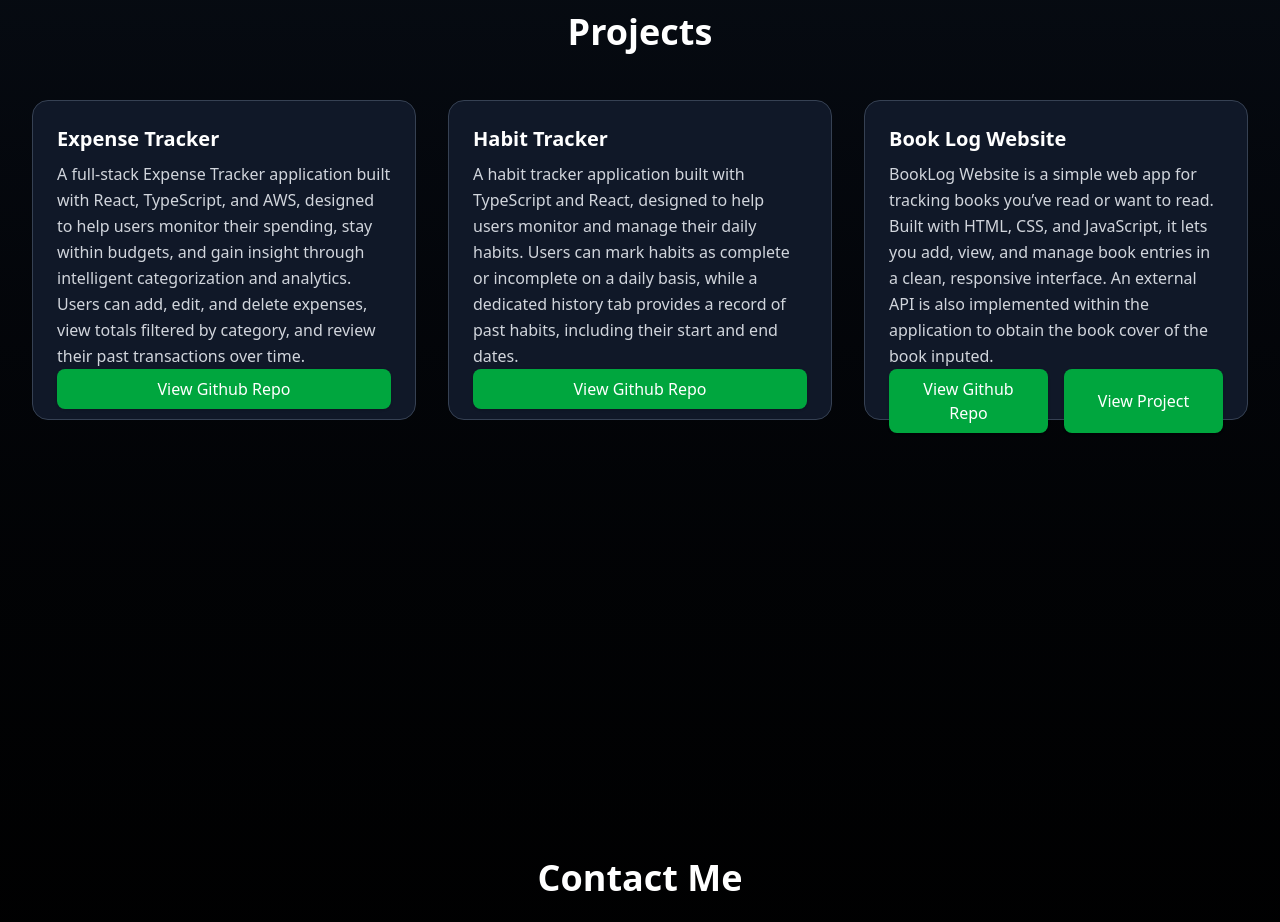
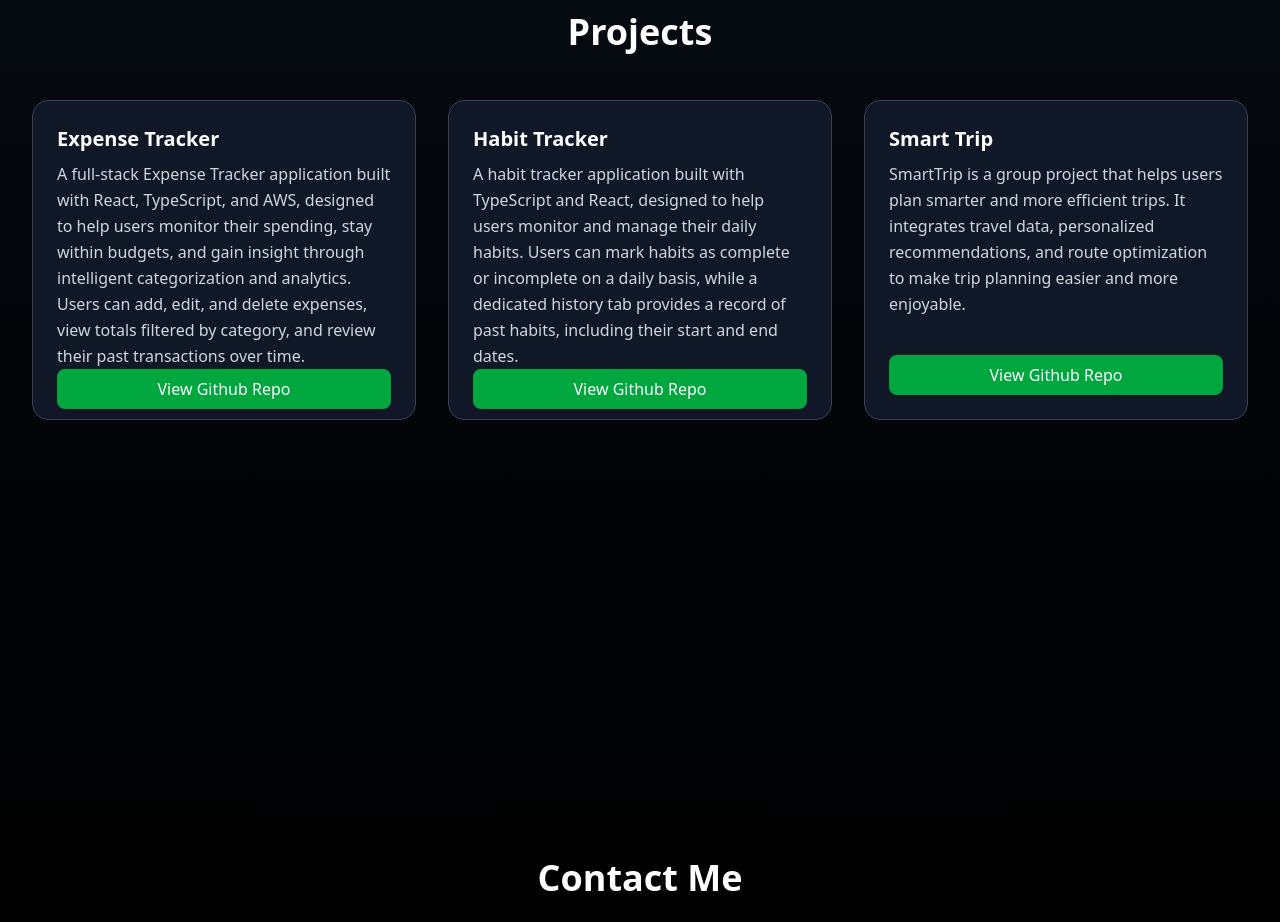
Before and after one commit to asiu3209/Portfolio, a React (Vite) app: page / in a window 1280 px wide. Shown: the part 1440-2362 px from the top of the page. Built offline with nearby package versions, Linux system fonts and the light colour scheme.

Commit message:
Changed projects being displayed

```diff
--- a/src/components/Projects.tsx
+++ b/src/components/Projects.tsx
@@ -8,7 +8,7 @@ export default function Projects() {
       help users monitor their spending, stay within budgets, and gain insight through intelligent categorization and analytics.
       Users can add, edit, and delete expenses,
       view totals filtered by category, and review their past transactions over time.`,
-      link: "https://github.com/asiu3209/Expense-Tracker",
+      link: "https://github.com/asiu3209/Expense-Tracker-Next",
     },
     {
       name: "Habit Tracker",
@@ -18,13 +18,11 @@ export default function Projects() {
       link: "https://github.com/asiu3209/Habit-Tracker",
     },
     {
-      name: "Book Log Website",
-      description: `BookLog Website is a simple web app for tracking books you’ve read or want to read.
-      Built with HTML, CSS, and JavaScript, it lets you add, view,
-      and manage book entries in a clean, responsive interface. An external API is also implemented within the
-      application to obtain the book cover of the book inputed.`,
-      link: "https://github.com/asiu3209/bookLogWebsite",
-      pageLink: "https://asiu3209.github.io/bookLogWebsite",
+      name: "Smart Trip",
+      description: `SmartTrip is a group project that helps users plan smarter and more efficient trips. It
+      integrates travel data, personalized recommendations,
+      and route optimization to make trip planning easier and more enjoyable.`,
+      link: "https://github.com/PinkSheep27/SmartTrip",
     },
   ];
 
@@ -66,14 +64,14 @@ export default function Projects() {
                   View Github Repo
                 </button>
               )}
-              {i.pageLink && (
+              {/* {i.pageLink && (
                 <button
                   className="flex-1 px-4 py-2 bg-green-600 text-white rounded-lg shadow hover:bg-green-700 transition"
                   onClick={() => handleRedirect(i.pageLink)}
                 >
                   View Project
                 </button>
-              )}
+              )} */}
             </div>
           </motion.div>
         ))}
```
